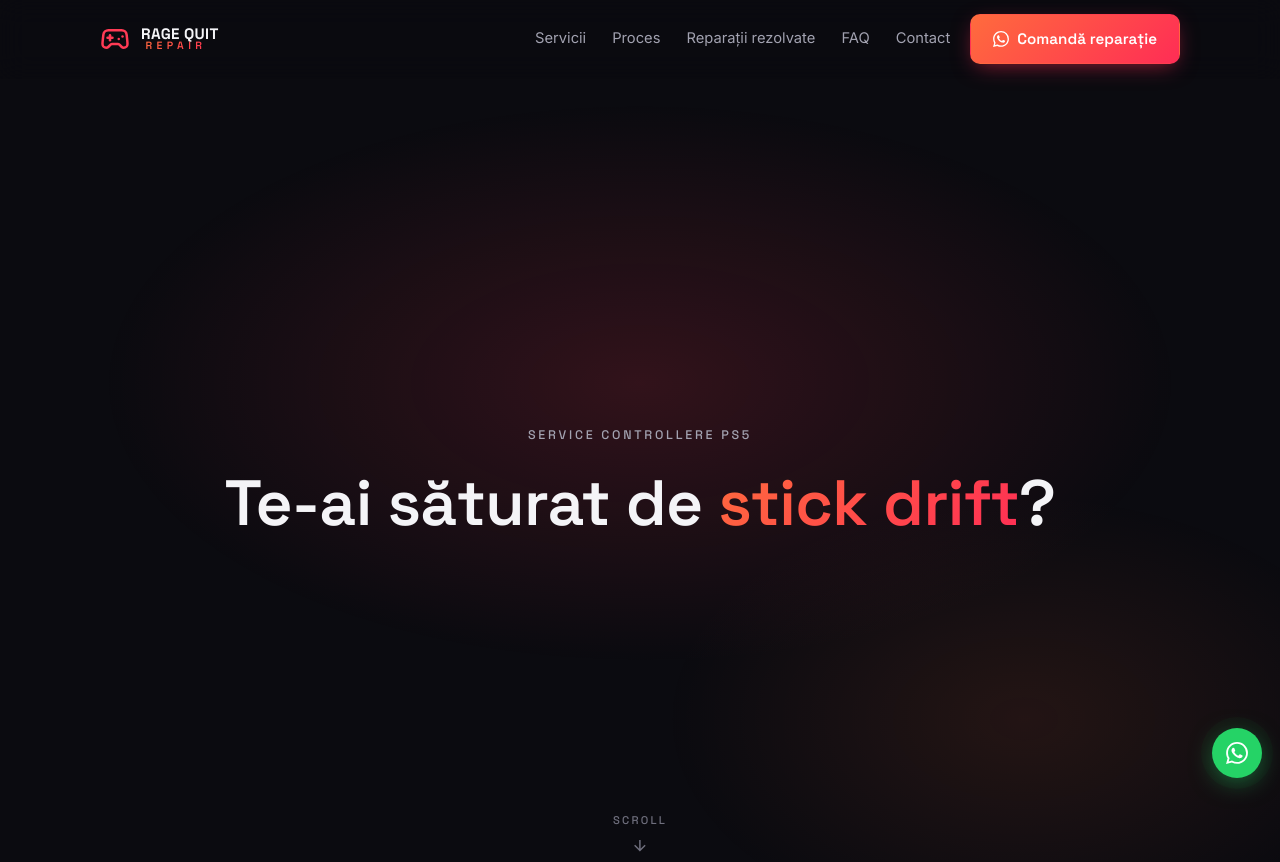
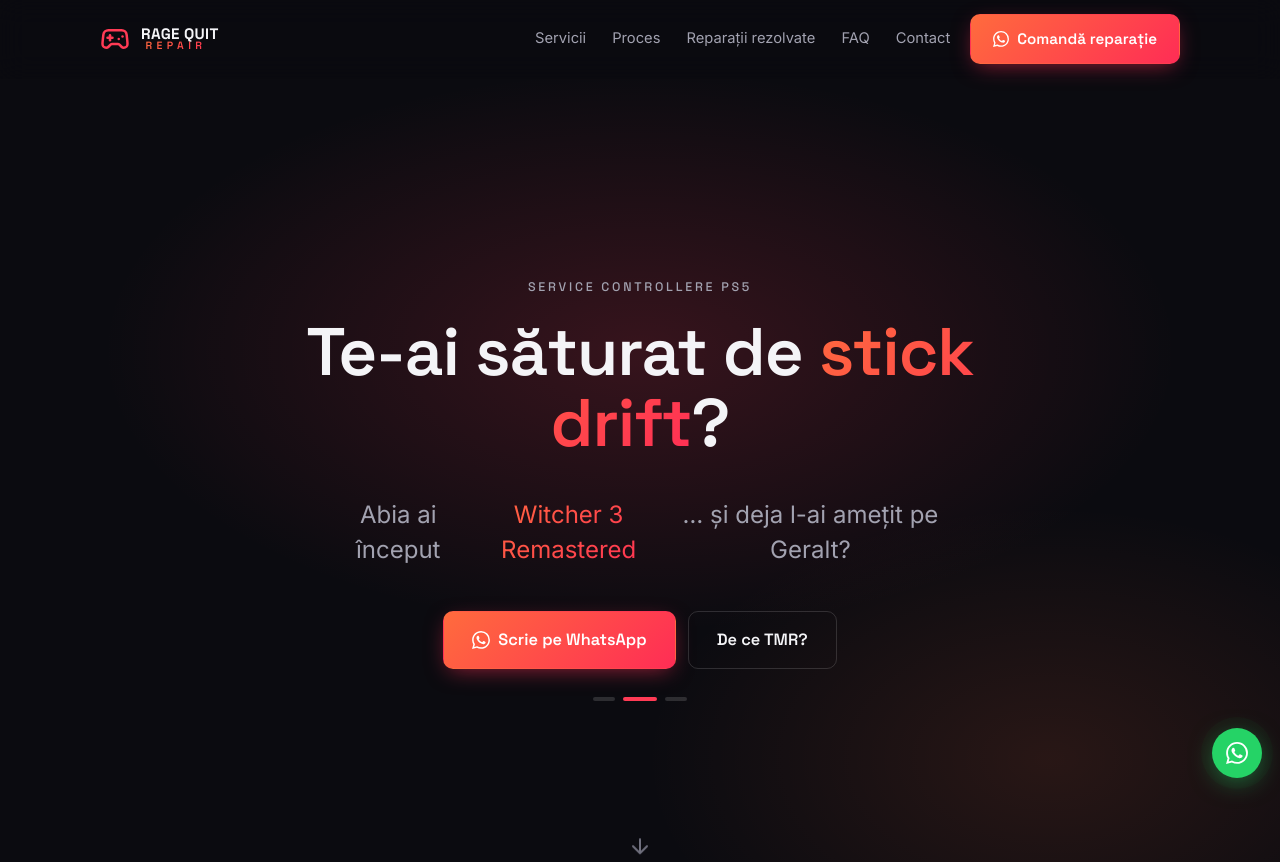
Before and after one commit to vladalexandrescu21/RageQuitRepair, a plain HTML site: page index.html in a window 1280 px wide. Shown: the top 862 px of the page. Drawn offline with Linux system fonts and the light colour scheme.

Commit message:
Replace scroll hero with compact rotating-punchline hero
- Single-viewport hero: fixed headline + auto-rotating joke line
  (GTA countdown / Witcher / TMR), CTA visible above the fold
- Fade+slide crossfade, dot indicators (clickable), pause on hidden tab
- Dynamic GTA day count with correct Romanian 'de zile' grammar
- Remove scroll-driven slideshow logic and sticky 400svh hero

```diff
--- a/css/styles.css
+++ b/css/styles.css
@@ -151,47 +151,81 @@
 .nav__mobile a.btn { color: #fff; border: none; margin-top: 10px; }
 
 /* ===================== HERO ===================== */
-.hero { position: relative; height: 400vh; height: 400svh; }
-.hero__sticky {
-  position: sticky; top: 0;
-  height: 100vh; height: 100svh;
+.hero {
+  position: relative;
+  min-height: 100svh;
+  display: flex; flex-direction: column; align-items: center; justify-content: center;
+  text-align: center;
+  padding: 90px 0 70px;
   overflow: hidden;
 }
 .hero__glow {
   position: absolute; inset: 0;
   background:
-    radial-gradient(60% 50% at 50% 38%, rgba(255, 59, 85, 0.16), transparent 70%),
-    radial-gradient(40% 40% at 80% 80%, rgba(255, 107, 61, 0.10), transparent 70%);
+    radial-gradient(60% 50% at 50% 34%, rgba(255, 59, 85, 0.18), transparent 70%),
+    radial-gradient(45% 45% at 82% 85%, rgba(255, 107, 61, 0.12), transparent 70%);
   pointer-events: none;
 }
-.hero__slides { position: absolute; inset: 0; }
-.hero__slide {
-  position: absolute; inset: 0;
-  display: flex; flex-direction: column; align-items: center; justify-content: center;
-  gap: 22px; text-align: center; padding: 0 24px;
-  opacity: 0;
-  transform: translate3d(0, 0, 0);
-  will-change: opacity, transform;
-  -webkit-backface-visibility: hidden; backface-visibility: hidden;
+.hero__inner {
+  position: relative;
+  display: flex; flex-direction: column; align-items: center;
+  gap: 20px;
 }
 .hero__eyebrow {
   font-family: var(--font-head); text-transform: uppercase;
   letter-spacing: 0.22em; font-size: 0.78rem; color: var(--text-dim);
 }
-.hero__line { font-size: clamp(2rem, 7vw, 4rem); letter-spacing: -0.01em; max-width: 860px; margin-inline: auto; }
-.hero__line .g { background: var(--grad); -webkit-background-clip: text; background-clip: text; color: transparent; }
-.hero__desc { color: var(--text-dim); font-size: clamp(1rem, 2.5vw, 1.2rem); max-width: 560px; }
+.hero__title {
+  font-size: clamp(2.1rem, 8vw, 4.2rem);
+  letter-spacing: -0.015em; line-height: 1.05;
+  max-width: 820px;
+}
+.hero__title .g,
+.hero__rotator .g {
+  background: var(--grad); -webkit-background-clip: text; background-clip: text; color: transparent;
+}
+
+/* Punchline rotativ */
+.hero__rotator {
+  font-size: clamp(1.05rem, 3.4vw, 1.5rem);
+  line-height: 1.45; color: var(--text-dim);
+  max-width: 620px;
+  min-height: 4.35em;                 /* rezervă spațiu => butoanele nu sar */
+  display: flex; align-items: center; justify-content: center;
+  margin: 2px 0 6px;
+  opacity: 1; transform: translateY(0);
+  transition: opacity .45s ease, transform .45s ease;
+  will-change: opacity, transform;
+}
+.hero__rotator.is-out { opacity: 0; transform: translateY(10px); }
+.hero__rotator strong { color: var(--text); font-weight: 600; }
+
 .hero__actions { display: flex; gap: 12px; flex-wrap: wrap; justify-content: center; }
 
-.hero__hint {
-  position: absolute; bottom: 26px; left: 50%; transform: translateX(-50%);
-  display: flex; flex-direction: column; align-items: center; gap: 6px;
-  color: var(--text-mute); font-family: var(--font-head);
-  font-size: 0.7rem; letter-spacing: 0.2em; text-transform: uppercase;
+/* Indicator (dots / bars) */
+.hero__dots { display: flex; gap: 8px; margin-top: 8px; }
+.hero__dot {
+  width: 22px; height: 4px; border-radius: 999px;
+  background: var(--border-2); border: none; padding: 0; cursor: pointer;
+  transition: background .3s ease, width .3s ease;
+}
+.hero__dot.is-active { width: 34px; background: var(--accent); }
+
+/* Săgeată scroll jos */
+.hero__scrolldown {
+  position: absolute; bottom: 22px; left: 50%; transform: translateX(-50%);
+  color: var(--text-mute);
   animation: bob 1.8s ease-in-out infinite;
 }
-.hero__hint svg { width: 18px; height: 18px; }
+.hero__scrolldown svg { width: 24px; height: 24px; }
+.hero__scrolldown:hover { color: var(--accent); }
 @keyframes bob { 0%,100% { transform: translateX(-50%) translateY(0); } 50% { transform: translateX(-50%) translateY(6px); } }
+
+@media (prefers-reduced-motion: reduce) {
+  .hero__scrolldown { animation: none; }
+  .hero__rotator { transition: opacity .25s ease; }
+  .hero__rotator.is-out { transform: none; }
+}
 
 /* ===================== STATS ===================== */
 .stats { display: grid; grid-template-columns: repeat(2, 1fr); gap: 14px; }
--- a/index.html
+++ b/index.html
@@ -67,40 +67,25 @@
 
   <span id="top"></span>
 
-  <!-- ===================== HERO SLIDESHOW ===================== -->
+  <!-- ===================== HERO ===================== -->
   <section class="hero" id="hero" aria-label="Prezentare">
-    <div class="hero__sticky">
     <div class="hero__glow"></div>
-      <div class="hero__slides">
-        <div class="hero__slide" data-slide>
-          <p class="hero__eyebrow">Service controllere PS5</p>
-          <h1 class="hero__line">Te-ai săturat de <span class="g">stick drift</span>?</h1>
-        </div>
-        <div class="hero__slide" data-slide>
-          <h2 class="hero__line">
-            <span class="g" id="gta-countdown">GTA 6</span> și ți-e frică că drift-ul nu o să te lase să te bucuri de Vice City?
-          </h2>
-        </div>
-        <div class="hero__slide" data-slide>
-          <h2 class="hero__line">Abia ai început <span class="g">Witcher 3 Remastered</span>… și deja l-ai amețit pe Geralt?</h2>
-        </div>
-        <div class="hero__slide" data-slide>
-          <h2 class="hero__line">Îl reparăm. <span class="g">Definitiv.</span></h2>
-          <p class="hero__desc">Înlocuim joystick-urile uzate cu module <strong>TMR (Hall effect)</strong> — fără perii mecanice, deci fără drift. Indiferent de câte ore de joc.</p>
-          <div class="hero__actions">
+    <div class="hero__inner container">
+      <p class="hero__eyebrow reveal">Service controllere PS5</p>
+      <h1 class="hero__title reveal">Te-ai săturat de <span class="g">stick drift</span>?</h1>
+      <p class="hero__rotator" id="heroRotator" aria-live="polite" aria-atomic="true"></p>
+      <div class="hero__actions reveal">
         <a href="https://wa.me/40750201768?text=Bun%C4%83!%20Am%20o%20problem%C4%83%20cu%20controllerul%20meu%20PS5.%20" target="_blank" rel="noopener" class="btn btn--primary btn--lg">
           <svg width="18" height="18" viewBox="0 0 24 24" fill="currentColor" aria-hidden="true"><path d="M17.472 14.382c-.297-.149-1.758-.867-2.03-.967-.273-.099-.471-.148-.67.15-.197.297-.767.966-.94 1.164-.173.199-.347.223-.644.075-.297-.15-1.255-.463-2.39-1.475-.883-.788-1.48-1.761-1.653-2.059-.173-.297-.018-.458.13-.606.134-.133.298-.347.446-.52.149-.174.198-.298.298-.497.099-.198.05-.371-.025-.52-.075-.149-.669-1.612-.916-2.207-.242-.579-.487-.5-.669-.51-.173-.008-.371-.01-.57-.01-.198 0-.52.074-.792.372-.272.297-1.04 1.016-1.04 2.479 0 1.462 1.065 2.875 1.213 3.074.149.198 2.096 3.2 5.077 4.487.709.306 1.262.489 1.694.625.712.227 1.36.195 1.871.118.571-.085 1.758-.719 2.006-1.413.248-.694.248-1.289.173-1.413-.074-.124-.272-.198-.57-.347m-5.421 7.403h-.004a9.87 9.87 0 01-5.031-1.378l-.361-.214-3.741.982.998-3.648-.235-.374a9.86 9.86 0 01-1.51-5.26c.001-5.45 4.436-9.884 9.888-9.884 2.64 0 5.122 1.03 6.988 2.898a9.825 9.825 0 012.893 6.994c-.003 5.45-4.437 9.884-9.885 9.884m8.413-18.297A11.815 11.815 0 0012.05 0C5.495 0 .16 5.335.157 11.892c0 2.096.547 4.142 1.588 5.945L.057 24l6.305-1.654a11.882 11.882 0 005.683 1.448h.005c6.554 0 11.89-5.335 11.893-11.893a11.821 11.821 0 00-3.48-8.413z"/></svg>
           Scrie pe WhatsApp
         </a>
         <a href="#tmr" class="btn btn--ghost btn--lg">De ce TMR?</a>
       </div>
+      <div class="hero__dots" id="heroDots" aria-hidden="true"></div>
     </div>
-      </div>
-      <div class="hero__hint" aria-hidden="true">
-        <span>scroll</span>
-        <svg viewBox="0 0 24 24" fill="none" stroke="currentColor" stroke-width="2"><path d="M12 5v14M19 12l-7 7-7-7"/></svg>
-      </div>
-    </div>
+    <a class="hero__scrolldown" href="#despre" aria-label="Vezi mai mult">
+      <svg viewBox="0 0 24 24" fill="none" stroke="currentColor" stroke-width="2" stroke-linecap="round" stroke-linejoin="round"><path d="M12 5v14M19 12l-7 7-7-7"/></svg>
+    </a>
   </section>
 
   <!-- ===================== DESPRE / STATS ===================== -->
--- a/js/main.js
+++ b/js/main.js
@@ -30,26 +30,85 @@
   const yearEl = document.getElementById('year');
   if (yearEl) yearEl.textContent = new Date().getFullYear();
 
-  /* ---------- Countdown GTA 6 ---------- */
-  (function gta() {
-    const el = document.getElementById('gta-countdown');
+  /* ---------- Hero: punchline rotativ ---------- */
+  (function heroRotator() {
+    const el = document.getElementById('heroRotator');
+    const dotsWrap = document.getElementById('heroDots');
     if (!el) return;
-    const target = new Date(CONFIG.gta6ReleaseDate + 'T00:00:00');
-    const now = new Date();
-    const msPerDay = 86400000;
-    const days = Math.ceil((target - now) / msPerDay);
 
-    if (isNaN(days)) {
-      el.textContent = 'GTA 6';
-    } else if (days > 1) {
-      el.textContent = `GTA 6 se lansează în ${days} zile`;
-    } else if (days === 1) {
-      el.textContent = 'GTA 6 se lansează mâine';
-    } else if (days === 0) {
-      el.textContent = 'GTA 6 se lansează azi';
-    } else {
-      el.textContent = 'GTA 6 e deja aici';
+    // Fraza GTA 6 cu numărul de zile calculat dinamic
+    const gtaPhrase = (() => {
+      const target = new Date(CONFIG.gta6ReleaseDate + 'T00:00:00');
+      const days = Math.ceil((target - new Date()) / 86400000);
+      if (isNaN(days)) return 'GTA 6 bate la ușă';
+      if (days === 1) return 'GTA 6 se lansează mâine';
+      if (days === 0) return 'GTA 6 se lansează azi';
+      if (days < 0) return 'GTA 6 e deja aici';
+      // „de zile” se folosește când ultimele 2 cifre sunt 0 sau 20–99 (ex: 38 de zile, dar 15 zile)
+      const lastTwo = days % 100;
+      const unit = (lastTwo === 0 || lastTwo >= 20) ? 'de zile' : 'zile';
+      return `GTA 6 se lansează în ${days} ${unit}`;
+    })();
+
+    // Mesajele care se rotesc (HTML controlat de noi — fără input de la user)
+    const messages = [
+      `<span class="g">${gtaPhrase}</span> — și drift-ul nu o să te lase să te bucuri de Vice City.`,
+      `Abia ai început <span class="g">Witcher 3 Remastered</span>… și deja l-ai amețit pe Geralt?`,
+      `Îl reparăm <span class="g">definitiv</span>: module TMR, fără drift, pentru totdeauna.`,
+    ];
+
+    const DURATION = 3800;   // cât stă fiecare mesaj (ms)
+    let i = 0;
+    let timer = null;
+
+    // Construim indicatorul (dots)
+    const dots = [];
+    if (dotsWrap) {
+      messages.forEach((_, idx) => {
+        const b = document.createElement('button');
+        b.className = 'hero__dot' + (idx === 0 ? ' is-active' : '');
+        b.type = 'button';
+        b.setAttribute('aria-label', `Mesajul ${idx + 1}`);
+        b.addEventListener('click', () => show(idx, true));
+        dotsWrap.appendChild(b);
+        dots.push(b);
+      });
     }
+
+    const setActiveDot = (idx) => {
+      dots.forEach((d, k) => d.classList.toggle('is-active', k === idx));
+    };
+
+    const render = (idx) => {
+      el.innerHTML = messages[idx];
+      el.classList.remove('is-out');
+      setActiveDot(idx);
+    };
+
+    // Afișează un mesaj cu fade; `manual` = declanșat de click pe dot
+    const show = (idx, manual) => {
+      if (idx === i && !manual) return;
+      i = idx;
+      el.classList.add('is-out');            // fade out
+      window.setTimeout(() => render(i), prefersReduced ? 150 : 450);
+      if (manual) schedule();                // resetează timer-ul după click
+    };
+
+    const next = () => show((i + 1) % messages.length, false);
+
+    const schedule = () => {
+      if (timer) clearInterval(timer);
+      timer = setInterval(next, DURATION);
+    };
+
+    // Pauză când tab-ul nu e vizibil (economie + sincron corect)
+    document.addEventListener('visibilitychange', () => {
+      if (document.hidden) { if (timer) clearInterval(timer); }
+      else schedule();
+    });
+
+    render(0);
+    schedule();
   })();
 
   /* ---------- Contact dinamic ---------- */
@@ -97,76 +156,6 @@
     menu.querySelectorAll('a').forEach((a) => a.addEventListener('click', close));
   })();
 
-  /* ---------- Hero: slideshow pe scroll ---------- */
-  (function heroScroll() {
-    const hero = document.getElementById('hero');
-    const sticky = hero ? hero.querySelector('.hero__sticky') : null;
-    const slides = Array.from(document.querySelectorAll('.hero__slide'));
-    if (!hero || !sticky || !slides.length) return;
-
-    const n = slides.length;
-    const clamp = (v, a, b) => Math.min(b, Math.max(a, v));
-
-    // Lerp = cât de repede „urmărește” animația poziția de scroll.
-    // Mai mic = mai lin/plutitor; 1 = instant (fără netezire).
-    const EASE = prefersReduced ? 1 : 0.16;
-
-    let target = 0;      // progresul-țintă dat de poziția de scroll
-    let current = 0;     // progresul afișat, care alunecă spre țintă
-    let running = false;
-
-    // Măsurăm în pixeli reali (offsetHeight), nu window.innerHeight — astfel
-    // apariția/dispariția barei Safari pe iOS nu mai provoacă salturi.
-    const computeTarget = () => {
-      const scrollable = hero.offsetHeight - sticky.offsetHeight;
-      if (scrollable <= 0) { target = 0; return; }
-      const top = hero.getBoundingClientRect().top;
-      target = clamp(-top / scrollable, 0, 1);
-    };
-
-    const paint = (p) => {
-      for (let i = 0; i < n; i++) {
-        const mid = (i + 0.5) / n;
-        const span = 1 / n;
-        let opacity = 1 - Math.abs(p - mid) / (span * 0.8);
-        opacity = clamp(opacity, 0, 1);
-        if (i === 0 && p < mid) opacity = 1;              // prima rămâne la început
-        if (i === n - 1 && p > mid) opacity = 1;          // ultima rămâne la final
-        const shift = (p - mid) * -26;                    // deplasare subtilă
-        const s = slides[i].style;
-        s.opacity = opacity.toFixed(3);
-        s.transform = `translate3d(0, ${shift.toFixed(1)}px, 0)`;
-      }
-    };
-
-    const loop = () => {
-      current += (target - current) * EASE;
-      if (Math.abs(target - current) < 0.0004) {
-        current = target;
-        paint(current);
-        running = false;
-        return;
-      }
-      paint(current);
-      requestAnimationFrame(loop);
-    };
-
-    const kick = () => {
-      if (!running) { running = true; requestAnimationFrame(loop); }
-    };
-
-    const onScroll = () => { computeTarget(); kick(); };
-
-    // Init
-    computeTarget();
-    current = target;
-    paint(current);
-
-    window.addEventListener('scroll', onScroll, { passive: true });
-    window.addEventListener('resize', onScroll);
-    window.addEventListener('orientationchange', onScroll);
-  })();
-
   /* ---------- Reveal la scroll ---------- */
   (function reveal() {
     const items = document.querySelectorAll('.reveal');
```
Lines whose indentation alone changed are shown as unchanged.
